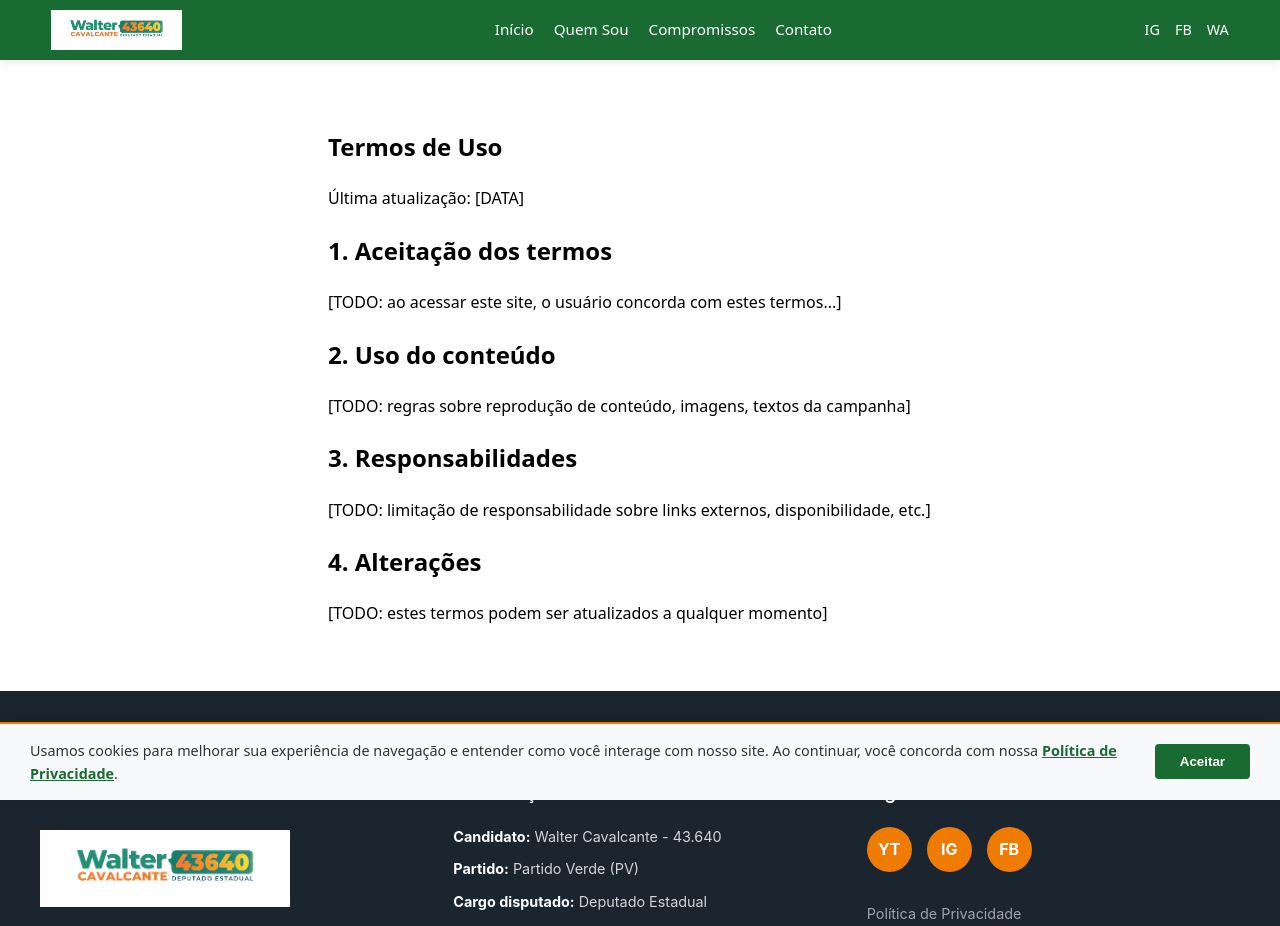
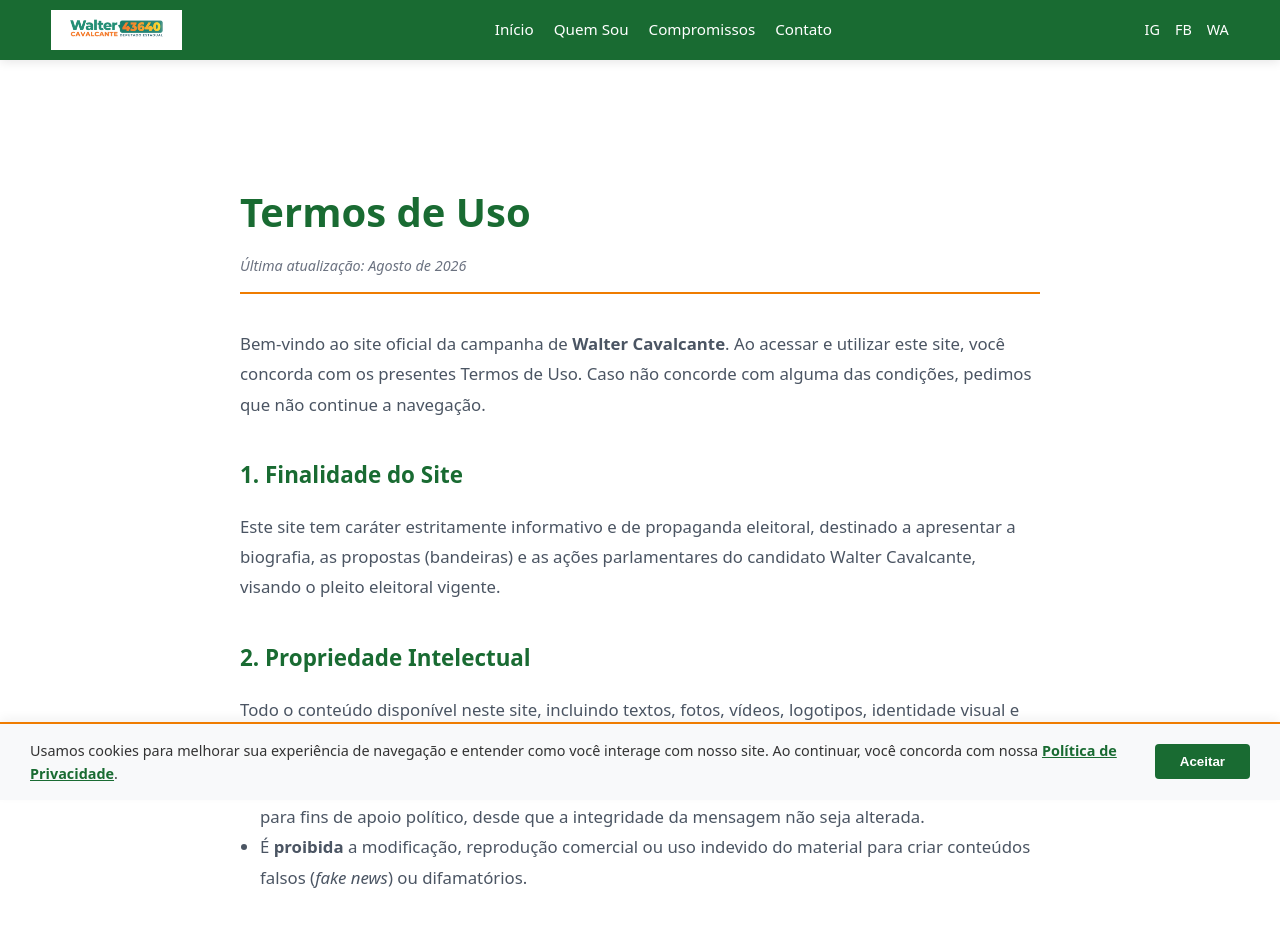
Before and after one commit to isaquelevi21/Walter-Cavalcante, a React (Vite) app: page /termos-de-uso in a window 1280 px wide. Shown: the top 926 px of the page. Built offline with nearby package versions, Linux system fonts and the light colour scheme.

Commit message:
feat: adiciona páginas de Política de Privacidade e Termos de Uso

```diff
--- a/src/components/Trajetoria/Trajetoria.jsx
+++ b/src/components/Trajetoria/Trajetoria.jsx
@@ -68,16 +68,16 @@ const Trajetoria = () => {
 
   const projetosLei = [
     {
-      id: "PL 01/2026",
+      id: "LEI 16.473/2017 ",
       categoria: "PROJETOS DE LEI",
-      descricao: "Dispõe sobre a criação de programa de incentivo fiscal para empresas que contratarem jovens aprendizes em situação de vulnerabilidade social no Estado do Ceará.",
-      data: "15/03/2026"
+      descricao: "CONSIDERA DE UTILIDADE PÚBLICA A ASSOCIAÇÃO DESPORTIVA, RECREATIVA E CULTURAL DO ESTADO DO CEARÁ (LIFEC), COM SEDE NO MUNICÍPIO DE FORTALEZA, ESTADO DO CEARÁ.",
+      data: "2017"
     },
     {
-      id: "PL 02/2026",
-      categoria: "PROJETOS DE LEI",
-      descricao: "Institui a Política Estadual de Apoio ao Microempreendedor, facilitando o acesso a crédito e desburocratizando a formalização de novos negócios.",
-      data: "02/04/2026"
+      id: "LEI 16.823/2019",
+      categoria: "LEIS ESTADUAIS",
+      descricao: "INSTITUI A OBRIGATORIEDADE NA REALIZAÇÃO DE PROCESSO SELETIVO PARA CONTRATAÇÃO DE MENOR APRENDIZ E ESTAGIÁRIO PELOS ÓRGÃOS PÚBLICOS ESTADUAIS, A RESERVA DE ATÉ 10% DAS VAGAS AOS PORTADORES DE NECESSIDADE ESPECIAL, NA FORMA QUE INDICA.",
+      data: "2019"
     },
     {
       id: "Indicação 45/2026",
--- a/src/pages/Legal/PoliticaPrivacidade.jsx
+++ b/src/pages/Legal/PoliticaPrivacidade.jsx
@@ -1,44 +1,109 @@
-import { candidato } from '../../data/candidato.js'
+import React from 'react';
 
-// Item 4 (OBRIGATÓRIO): Política de Privacidade — exigida sempre que o site
-// coletar dados pessoais (formulário de contato, cadastro de apoiador,
-// newsletter, WhatsApp etc.)
-//
-// Estrutura mínima recomendada pela LGPD, a preencher com o time jurídico
-// da campanha antes de publicar:
-//   1. Quais dados são coletados
-//   2. Finalidade da coleta
-//   3. Base legal (consentimento, cumprimento de obrigação, etc.)
-//   4. Tempo de armazenamento
-//   5. Direitos do titular (acesso, correção, exclusão, portabilidade...)
-//   6. Canal para exercer esses direitos
+const Privacidade = () => {
+  return (
+    <section style={styles.section}>
+      <div className="container" style={styles.container}>
 
-export default function PoliticaPrivacidade() {
-  return (
-    <section className="pagina-legal">
-      <h1>Política de Privacidade</h1>
-      <p>Última atualização: [DATA]</p>
+        {/* Cabeçalho da Página */}
+        <div style={styles.header}>
+          <h1 style={styles.title}>Política de Privacidade</h1>
+          <p style={styles.lastUpdate}>Última atualização: Agosto de 2026</p>
+        </div>
 
-      <h2>1. Quais dados coletamos</h2>
-      <p>[TODO: descrever — ex: nome, e-mail, telefone, WhatsApp, dados de navegação/cookies]</p>
+        {/* Conteúdo */}
+        <div style={styles.content}>
+          <p>
+            A campanha de <strong>Walter Cavalcante (Candidato a Deputado Estadual - Ceará)</strong> valoriza a sua privacidade e está comprometida em proteger os seus dados pessoais. Esta Política de Privacidade explica como coletamos, usamos, armazenamos e protegemos suas informações ao visitar nosso site oficial.
+          </p>
 
-      <h2>2. Finalidade da coleta</h2>
-      <p>[TODO: descrever — ex: envio de informações da campanha, contato com apoiadores]</p>
+          <h2 style={styles.subtitle}>1. Dados que Coletamos</h2>
+          <p>Ao navegar em nosso site ou interagir conosco, podemos coletar:</p>
+          <ul style={styles.list}>
+            <li><strong>Dados de Navegação:</strong> Endereço IP, tipo de navegador, páginas visitadas e tempo de permanência, coletados automaticamente via <em>cookies</em> para melhorar a experiência do usuário.</li>
+            <li><strong>Dados Fornecidos Voluntariamente:</strong> Nome, e-mail, telefone ou mensagens caso você preencha formulários de contato, cadastre-se para receber informativos ou entre em contato via WhatsApp.</li>
+          </ul>
 
-      <h2>3. Base legal</h2>
-      <p>[TODO: ex: consentimento do titular, nos termos do art. 7º, I, da LGPD]</p>
+          <h2 style={styles.subtitle}>2. Como Usamos Seus Dados</h2>
+          <p>As informações coletadas são utilizadas exclusivamente para os propósitos da campanha eleitoral, incluindo:</p>
+          <ul style={styles.list}>
+            <li>Envio de informativos, propostas e convites para eventos da campanha (mediante o seu consentimento).</li>
+            <li>Resposta a dúvidas, sugestões ou solicitações de contato.</li>
+            <li>Análise estatística anônima para melhorar o desempenho e o layout do nosso site.</li>
+          </ul>
 
-      <h2>4. Tempo de armazenamento</h2>
-      <p>[TODO: definir prazo, ex: até o fim do processo eleitoral + prazo legal de guarda]</p>
+          <h2 style={styles.subtitle}>3. Compartilhamento de Informações</h2>
+          <p>
+            <strong>Nós não vendemos, alugamos ou repassamos seus dados pessoais a terceiros.</strong> Suas informações são mantidas em sigilo e acessadas apenas pela equipe oficial da campanha, exceto quando exigido por lei ou determinação da Justiça Eleitoral.
+          </p>
 
-      <h2>5. Direitos do titular</h2>
-      <p>[TODO: acesso, correção, exclusão, portabilidade e revogação do consentimento]</p>
+          <h2 style={styles.subtitle}>4. Uso de Cookies</h2>
+          <p>
+            Nosso site utiliza <em>cookies</em> essenciais para o funcionamento da plataforma e <em>cookies</em> analíticos para entender como os eleitores interagem com o conteúdo. Você pode desabilitar os <em>cookies</em> a qualquer momento nas configurações do seu navegador.
+          </p>
 
-      <h2>6. Como exercer seus direitos</h2>
-      <p>
-        Entre em contato pelo e-mail{' '}
-        <a href={`mailto:${candidato.emailOficial}`}>{candidato.emailOficial}</a>.
-      </p>
+          <h2 style={styles.subtitle}>5. Seus Direitos (LGPD)</h2>
+          <p>De acordo com a Lei Geral de Proteção de Dados (Lei nº 13.709/2018), você tem o direito de:</p>
+          <ul style={styles.list}>
+            <li>Confirmar a existência de tratamento de dados e acessar suas informações.</li>
+            <li>Solicitar a correção de dados incompletos ou desatualizados.</li>
+            <li>Revogar o seu consentimento e solicitar a exclusão dos seus dados das nossas listas de transmissão a qualquer momento.</li>
+          </ul>
+
+          <h2 style={styles.subtitle}>6. Contato</h2>
+          <p>
+            Para exercer seus direitos ou tirar dúvidas sobre esta política, entre em contato conosco através do e-mail: <strong>contato@walter43640.com.br</strong>.
+          </p>
+        </div>
+
+      </div>
     </section>
-  )
-}
+  );
+};
+
+const styles = {
+  section: {
+    backgroundColor: '#FFFFFF',
+    // O padding top maior (120px) evita que o Header fixo esconda o título
+    padding: '120px 5% 80px 5%',
+    minHeight: '70vh'
+  },
+  container: {
+    maxWidth: '800px', // Largura reduzida foca na leitura (como um artigo/documento)
+    margin: '0 auto',
+    color: '#333'
+  },
+  header: {
+    borderBottom: '2px solid var(--accent-orange, #EF7C00)',
+    paddingBottom: '15px',
+    marginBottom: '35px'
+  },
+  title: {
+    fontSize: '2.5rem',
+    color: 'var(--primary-green, #196B32)',
+    margin: '0 0 10px 0'
+  },
+  lastUpdate: {
+    fontSize: '0.9rem',
+    color: '#6B7280',
+    fontStyle: 'italic',
+    margin: 0
+  },
+  content: {
+    lineHeight: '1.8',
+    fontSize: '1.05rem',
+    color: '#4B5563'
+  },
+  subtitle: {
+    fontSize: '1.4rem',
+    color: 'var(--primary-green, #196B32)',
+    marginTop: '35px',
+    marginBottom: '15px'
+  },
+  list: {
+    paddingLeft: '20px',
+    marginBottom: '20px'
+  }
+};
+
+export default Privacidade;
--- a/src/pages/Legal/TermosDeUso.jsx
+++ b/src/pages/Legal/TermosDeUso.jsx
@@ -1,23 +1,102 @@
-// Item 5 (RECOMENDADO): Termos de Uso — não exigido pelo TSE especificamente,
-// mas recomendado para disciplinar o uso do site.
+import React from 'react';
 
-export default function TermosDeUso() {
+const Termos = () => {
   return (
-    <section className="pagina-legal">
-      <h1>Termos de Uso</h1>
-      <p>Última atualização: [DATA]</p>
+    <section style={styles.section}>
+      <div className="container" style={styles.container}>
 
-      <h2>1. Aceitação dos termos</h2>
-      <p>[TODO: ao acessar este site, o usuário concorda com estes termos...]</p>
+        {/* Cabeçalho da Página */}
+        <div style={styles.header}>
+          <h1 style={styles.title}>Termos de Uso</h1>
+          <p style={styles.lastUpdate}>Última atualização: Agosto de 2026</p>
+        </div>
 
-      <h2>2. Uso do conteúdo</h2>
-      <p>[TODO: regras sobre reprodução de conteúdo, imagens, textos da campanha]</p>
+        {/* Conteúdo */}
+        <div style={styles.content}>
+          <p>
+            Bem-vindo ao site oficial da campanha de <strong>Walter Cavalcante</strong>. Ao acessar e utilizar este site, você concorda com os presentes Termos de Uso. Caso não concorde com alguma das condições, pedimos que não continue a navegação.
+          </p>
 
-      <h2>3. Responsabilidades</h2>
-      <p>[TODO: limitação de responsabilidade sobre links externos, disponibilidade, etc.]</p>
+          <h2 style={styles.subtitle}>1. Finalidade do Site</h2>
+          <p>
+            Este site tem caráter estritamente informativo e de propaganda eleitoral, destinado a apresentar a biografia, as propostas (bandeiras) e as ações parlamentares do candidato Walter Cavalcante, visando o pleito eleitoral vigente.
+          </p>
 
-      <h2>4. Alterações</h2>
-      <p>[TODO: estes termos podem ser atualizados a qualquer momento]</p>
+          <h2 style={styles.subtitle}>2. Propriedade Intelectual</h2>
+          <p>
+            Todo o conteúdo disponível neste site, incluindo textos, fotos, vídeos, logotipos, identidade visual e materiais gráficos, é de propriedade exclusiva da campanha de Walter Cavalcante.
+          </p>
+          <ul style={styles.list}>
+            <li>É <strong>permitido e encorajado</strong> o compartilhamento dos links, propostas e materiais nas redes sociais para fins de apoio político, desde que a integridade da mensagem não seja alterada.</li>
+            <li>É <strong>proibida</strong> a modificação, reprodução comercial ou uso indevido do material para criar conteúdos falsos (<em>fake news</em>) ou difamatórios.</li>
+          </ul>
+
+          <h2 style={styles.subtitle}>3. Conduta do Usuário</h2>
+          <p>Ao utilizar nossos canais de contato (formulários, links de WhatsApp ou redes sociais integradas), o usuário se compromete a:</p>
+          <ul style={styles.list}>
+            <li>Não enviar mensagens com conteúdo ilícito, ofensivo, discriminatório, ameaçador ou que viole direitos de terceiros.</li>
+            <li>Não utilizar robôs, <em>spiders</em> ou outros meios automatizados para extrair dados do site.</li>
+          </ul>
+
+          <h2 style={styles.subtitle}>4. Links para Terceiros</h2>
+          <p>
+            Nosso site pode conter links para redes sociais (Instagram, Facebook, YouTube, WhatsApp) ou páginas externas. Não nos responsabilizamos pelas políticas de privacidade ou práticas desses sites de terceiros.
+          </p>
+
+          <h2 style={styles.subtitle}>5. Alterações nos Termos</h2>
+          <p>
+            A equipe da campanha reserva-se o direito de modificar estes Termos de Uso e a Política de Privacidade a qualquer momento, para adequação a novas regras do Tribunal Superior Eleitoral (TSE) ou legislação vigente. Recomendamos a leitura periódica desta página.
+          </p>
+        </div>
+
+      </div>
     </section>
-  )
-}
+  );
+};
+
+// Os estilos são idênticos aos da Política de Privacidade para manter o padrão visual do documento
+const styles = {
+  section: {
+    backgroundColor: '#FFFFFF',
+    padding: '120px 5% 80px 5%',
+    minHeight: '70vh'
+  },
+  container: {
+    maxWidth: '800px',
+    margin: '0 auto',
+    color: '#333'
+  },
+  header: {
+    borderBottom: '2px solid var(--accent-orange, #EF7C00)',
+    paddingBottom: '15px',
+    marginBottom: '35px'
+  },
+  title: {
+    fontSize: '2.5rem',
+    color: 'var(--primary-green, #196B32)',
+    margin: '0 0 10px 0'
+  },
+  lastUpdate: {
+    fontSize: '0.9rem',
+    color: '#6B7280',
+    fontStyle: 'italic',
+    margin: 0
+  },
+  content: {
+    lineHeight: '1.8',
+    fontSize: '1.05rem',
+    color: '#4B5563'
+  },
+  subtitle: {
+    fontSize: '1.4rem',
+    color: 'var(--primary-green, #196B32)',
+    marginTop: '35px',
+    marginBottom: '15px'
+  },
+  list: {
+    paddingLeft: '20px',
+    marginBottom: '20px'
+  }
+};
+
+export default Termos;
```
Also changed, not shown: 1 other file (tests, documents, lock files or other folders).
